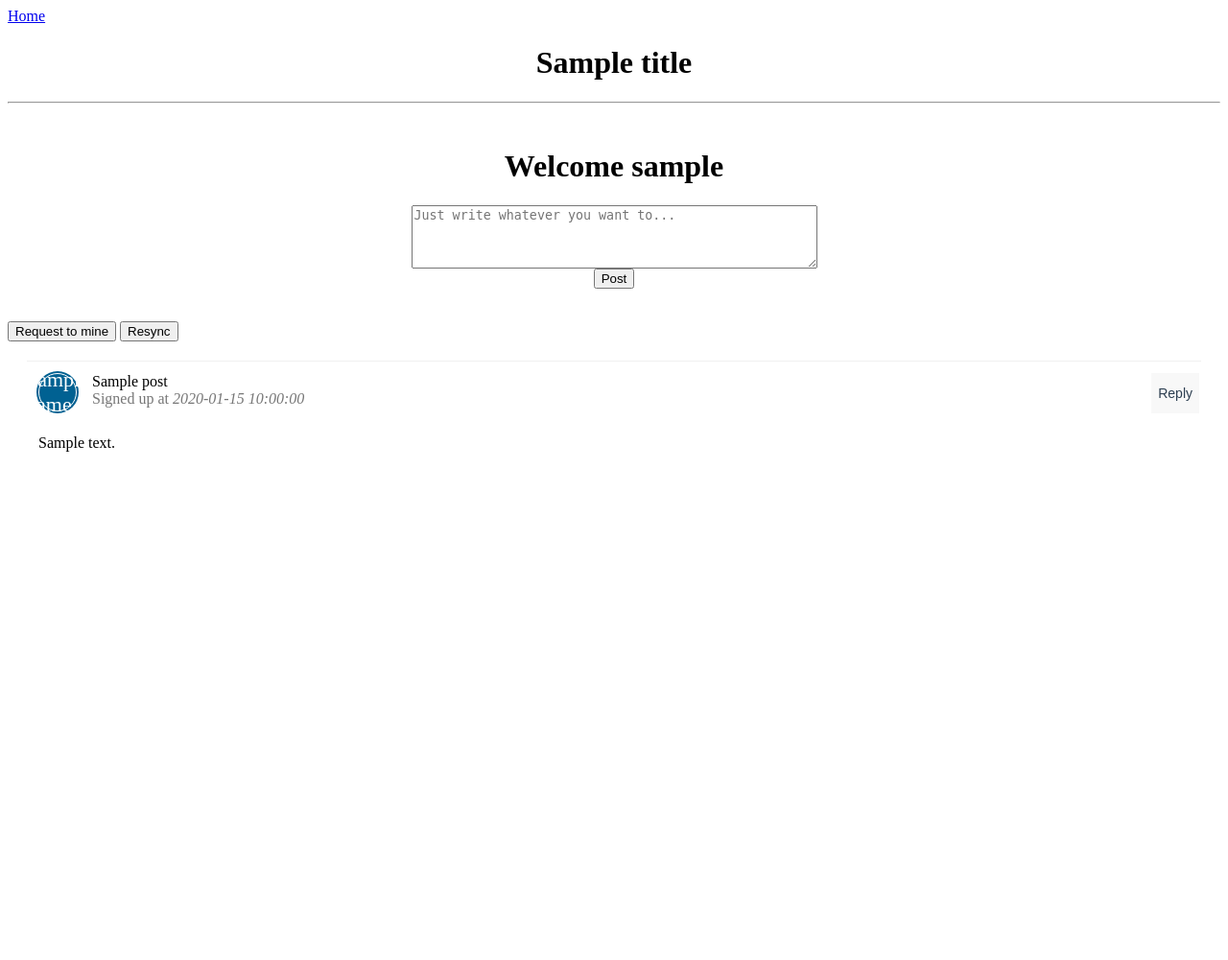
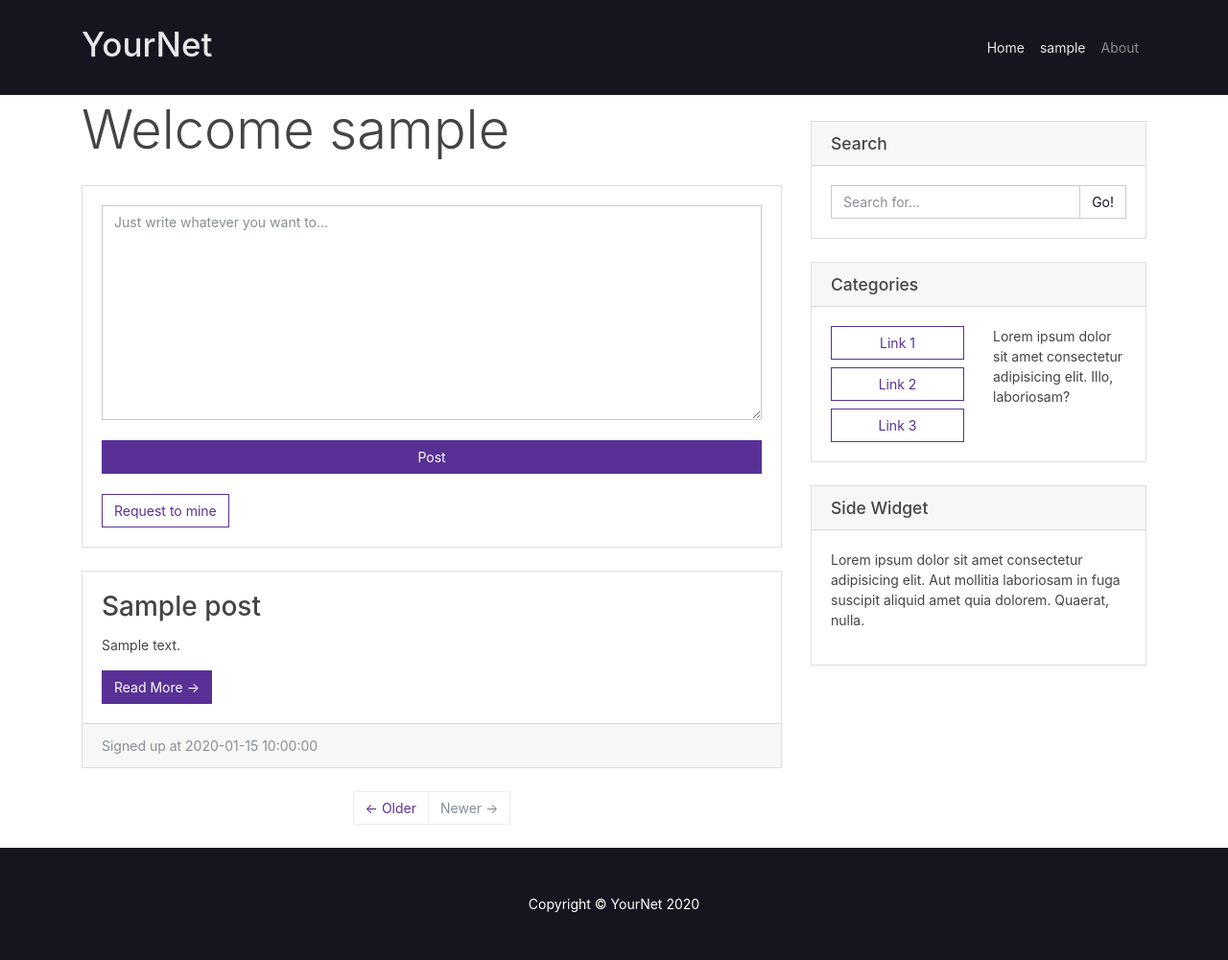
Before and after one commit to camiilavillamizar/Blockchain_app, a Flask app: template blockchain/app/templates/index.html in a window 1280 px wide. Shown: the whole page at 96% size. Before the commit the page ends 471 px from the top, so only its background shows below. Run offline with Flask 2, Linux system fonts and the light colour scheme; the template is opened without the code that fills it: most values are stand-ins (such as "Sample title", 1, 10 or a date in 2020); some libraries are stand-ins or nearby versions.

Commit message:
Initial Front-end commit

```diff
--- a/blockchain/app/templates/base.html
+++ b/blockchain/app/templates/base.html
@@ -1,10 +1,13 @@
-<html>
-  <head>
-    <title>{{ title }}</title>
+<!DOCTYPE html>
+<html lang="en">
+<head>
+    <meta charset="UTF-8">
+    <meta name="viewport" content="width=device-width, initial-scale=1.0">
+    <title>YourNet</title>
+    <link rel="stylesheet" href="https://stackpath.bootstrapcdn.com/bootswatch/4.5.2/pulse/bootstrap.min.css" integrity="sha384-L7+YG8QLqGvxQGffJ6utDKFwmGwtLcCjtwvonVZR/Ba2VzhpMwBz51GaXnUsuYbj" crossorigin="anonymous">
+    <link rel="stylesheet" href="{{ url_for('static', filename='css/style.css') }}">
   </head>
   <body>
-    <div><a href="/index">Home</a></div>
-    <center><h1>{{ title }}</h1></center>
     <hr>
     {% with messages = get_flashed_messages() %}
     {% if messages %}
@@ -16,5 +19,11 @@
     {% endif %}
     {% endwith %}
     {% block content %}{% endblock %}
+
+    <!-- Optional JavaScript -->
+    <!-- jQuery first, then Popper.js, then Bootstrap JS -->
+    <script src="https://code.jquery.com/jquery-3.5.1.slim.min.js" integrity="sha384-DfXdz2htPH0lsSSs5nCTpuj/zy4C+OGpamoFVy38MVBnE+IbbVYUew+OrCXaRkfj" crossorigin="anonymous"></script>
+    <script src="https://cdn.jsdelivr.net/npm/popper.js@1.16.1/dist/umd/popper.min.js" integrity="sha384-9/reFTGAW83EW2RDu2S0VKaIzap3H66lZH81PoYlFhbGU+6BZp6G7niu735Sk7lN" crossorigin="anonymous"></script>
+    <script src="https://stackpath.bootstrapcdn.com/bootstrap/4.5.2/js/bootstrap.min.js" integrity="sha384-B4gt1jrGC7Jh4AgTPSdUtOBvfO8shuf57BaghqFfPlYxofvL8/KUEfYiJOMMV+rV" crossorigin="anonymous"></script>
   </body>
 </html>
--- a/blockchain/app/templates/index.html
+++ b/blockchain/app/templates/index.html
@@ -1,108 +1,155 @@
-<!-- extend base layout -->
 {% extends "base.html" %}
 
 {% block content %}
+
+
+    <!-- Navigation -->
+    <nav class="navbar navbar-expand-lg navbar-dark bg-dark fixed-top">
+      <div class="container">
+        <a class="navbar-brand" href="/"><h1>YourNet</h1></a>
+        <button class="navbar-toggler collapsed" type="button" data-toggle="collapse" data-target="#navbarResponsive" aria-controls="navbarResponsive" aria-expanded="false" aria-label="Toggle navigation">
+          <span class="navbar-toggler-icon"></span>
+        </button>
+        <div class="navbar-collapse collapse" id="navbarResponsive" >
+          <ul class="navbar-nav ml-auto">
+            <li class="nav-item active">
+              <a class="nav-link" href="#">Home
+              </a>
+            </li>
+            <li class="nav-item active">
+              <a class="nav-link" href="#">{{user_name}}</a>
+            </li>
+            <li class="nav-item">
+              <a class="nav-link" href="#">About</a>
+            </li>
+          </ul>
+        </div>
+      </div>
+    </nav>
   <br>
+    <!-- Page Content -->
+    <div class="container">
 
-	<center>
-	<h1>Welcome {{user_name}}</h1>
-	<form action="/submit-transaction/user/{{user_name}}" id="textform" method="post">
-	    <textarea name="content" rows="4" cols="50" placeholder="Just write whatever you want to..."></textarea>
+      <div class="row">
+
+        <!-- Entries Column -->
+        <div class="col-md-8 mt-4">
+            <h1 class="my-4 display-4">Welcome {{user_name}}</h1>
+
+            <!-- Post Form -->
+            <div class="card mb-4">
+              <div class="card-body">
+                  <form action="/submit-transaction/user/{{user_name}}" id="textarea" method="POST">
+                    <textarea name="content" id="postContent" cols="30" rows="10" class="form-control" placeholder="Just write whatever you want to..."></textarea>
                     <br>
-	    <input type="submit" value="Post">
+                    <input type="submit" value="Post" class="btn btn-primary btn-block">
                   </form>
-	</center>
+                  <br>
+                  <a href="{{node_address}}/mine" target="_blank"><button class="btn btn-outline-primary">Request to mine</button></a>
+              </div>
 
-	<br>
-
-	<a href="{{node_address}}/mine" target="_blank"><button>Request to mine</button></a>
-	<a href="/"><button>Resync</button></a>
-
-	<div style="margin: 20px;">
+            </div>
 
           {% for post in posts %}
-    <div class="post_box">
-	   <div class="post_box-header">
-	      <div class="post_box-options"><button class="option-btn">Reply</button></div>
-	      <div style="background: rgb(0, 97, 146) none repeat scroll 0% 0%; box-shadow: rgb(0, 97, 146) 0px 0px 0px 2px;" class="post_box-avatar">{{post.name[0]}}</div>
-		  <div class="name-header">{{post.name}}</div>
 
+          <!-- Post -->
+          <div class="card mb-4">
+            <div class="card-body">
+              <h2 class="card-title">{{post.name}}</h2>
+              <p>{{post.content}}</p>
+              <a href="#" class="btn btn-primary">Read More →</a>
+            </div>
+            <div class="card-footer text-muted">
               {% if post.type == "transaction" %}
-			 <div class="post_box-subtitle"> Posted at <i>{{post.datetime}}</i></div>
+              Posted at {{post.datetime}}
               {% else %}
-			 <div class="post_box-subtitle"> Signed up at <i>{{post.datetime}}</i></div>
+              Signed up at {{post.datetime}}
               {% endif %}
-
-	   </div>
-	   <div>
-	      <div class="post_box-body">
-	         <p>{{post.content}}</p>
-	      </div>
             </div>
           </div>
           {% endfor %}
 
-	<style>
-		.post_box {
-		    background: #fff;
-		    padding: 12px 0px 0px 12px;
-		    margin-top: 0px;
-		    margin-bottom: 8px;
-		    border-top: 1px solid #f0f0f0;
-		}
 
-		.post_box-header {
-		    padding-bottom: 12px;
-		}
+          <!-- Pagination -->
+          <ul class="pagination justify-content-center mb-4">
+            <li class="page-item">
+              <a class="page-link" href="#">← Older</a>
+            </li>
+            <li class="page-item disabled">
+              <a class="page-link" href="#">Newer →</a>
+            </li>
+          </ul>
 
-		.post_box-avatar {
-		    width: 38px;
-		    height: 38px;
-		    border-radius: 50%;
-		    display: flex;
-		    justify-content: center;
-		    align-items: center;
-		    color: white;
-		    font-size: 22px;
-		    float: left;
-		    margin-right: 16px;
-		    border: 1px solid #fff;
-		    box-shadow: 0px 0px 0px 2px #f00;
-		}
+        </div>
 
-		.post_box-avatar::after {
-		    content:"";
-		    display:block;
-		}
+        <!-- Sidebar Widgets Column -->
+        <div class="col-md-4 mt-5">
 
-		.post_box-name {
-		    font-weight: bold;
-		}
+          <!-- Search Widget -->
+          <div class="card my-4">
+            <h5 class="card-header">Search</h5>
+            <div class="card-body">
+              <div class="input-group">
+                <input type="text" class="form-control" placeholder="Search for...">
+                <span class="input-group-append">
+                  <button class="btn btn-secondary" type="button">Go!</button>
+                </span>
+              </div>
+            </div>
+          </div>
 
-		.post_box-subtitle {
-		    color: #777;
-		}
+          <!-- Categories Widget -->
+          <div class="card my-4">
+            <h5 class="card-header">Categories</h5>
+            <div class="card-body">
+              <div class="row">
+                <div class="col-lg-6">
+                  <ul class="list-unstyled mb-0">
+                    <li>
+                      <a href="#" class="btn btn-outline-primary btn-block">Link 1</a>
+                    </li>
+                    <li>
+                      <a href="#" class="btn btn-outline-primary btn-block mt-2">Link 2</a>
+                    </li>
+                    <li>
+                      <a href="#" class="btn btn-outline-primary btn-block mt-2">Link 3</a>
+                    </li>
+                  </ul>
+                </div>
+                <div class="col-lg-6">
+                  <p>Lorem ipsum dolor sit amet consectetur adipisicing elit. Illo, laboriosam?</p>
+                </div>
+              </div>
+            </div>
+          </div>
 
-		.post_box-body {
-		    margin-top: 16px;
-		    margin-bottom: 8px;
-		}
+          <!-- Side Widget -->
+          <div class="card my-4">
+            <h5 class="card-header">Side Widget</h5>
+            <div class="card-body">
+              <p>Lorem ipsum dolor sit amet consectetur adipisicing elit. Aut mollitia laboriosam in fuga suscipit aliquid amet quia dolorem. Quaerat, nulla.</p>
+            </div>
+          </div>
 
-		.post_box-options {
-		    float: right;
-		}
-		.option-btn {
-		    background: #f8f8f8;
-		    border: none;
-		    color: #2c3e50;
-		    padding: 7px;
-		    cursor: pointer;
-		    font-size: 14px;
-		    margin-left: 2px;
-		    margin-right: 2px;
-		    outline: none;
-		    height: 42px;
-		}
-	</style>
+        </div>
+
+      </div>
+      <!-- /.row -->
+
+    </div>
+    <!-- /.container -->
+
+    <!-- Footer -->
+    <footer class="py-5 bg-dark">
+      <div class="container">
+        <p class="m-0 text-center text-white">Copyright © YourNet 2020</p>
+      </div>
+      <!-- /.container -->
+    </footer>
+
+    <!-- Bootstrap core JavaScript -->
+    <script src="vendor/jquery/jquery.min.js"></script>
+    <script src="vendor/bootstrap/js/bootstrap.bundle.min.js"></script>
+
 </div>
 {% endblock %}
```
Also changed, not shown: blockchain/app/templates/inscription.html (+21 -12 lines). Lines whose indentation alone changed are shown as unchanged.
